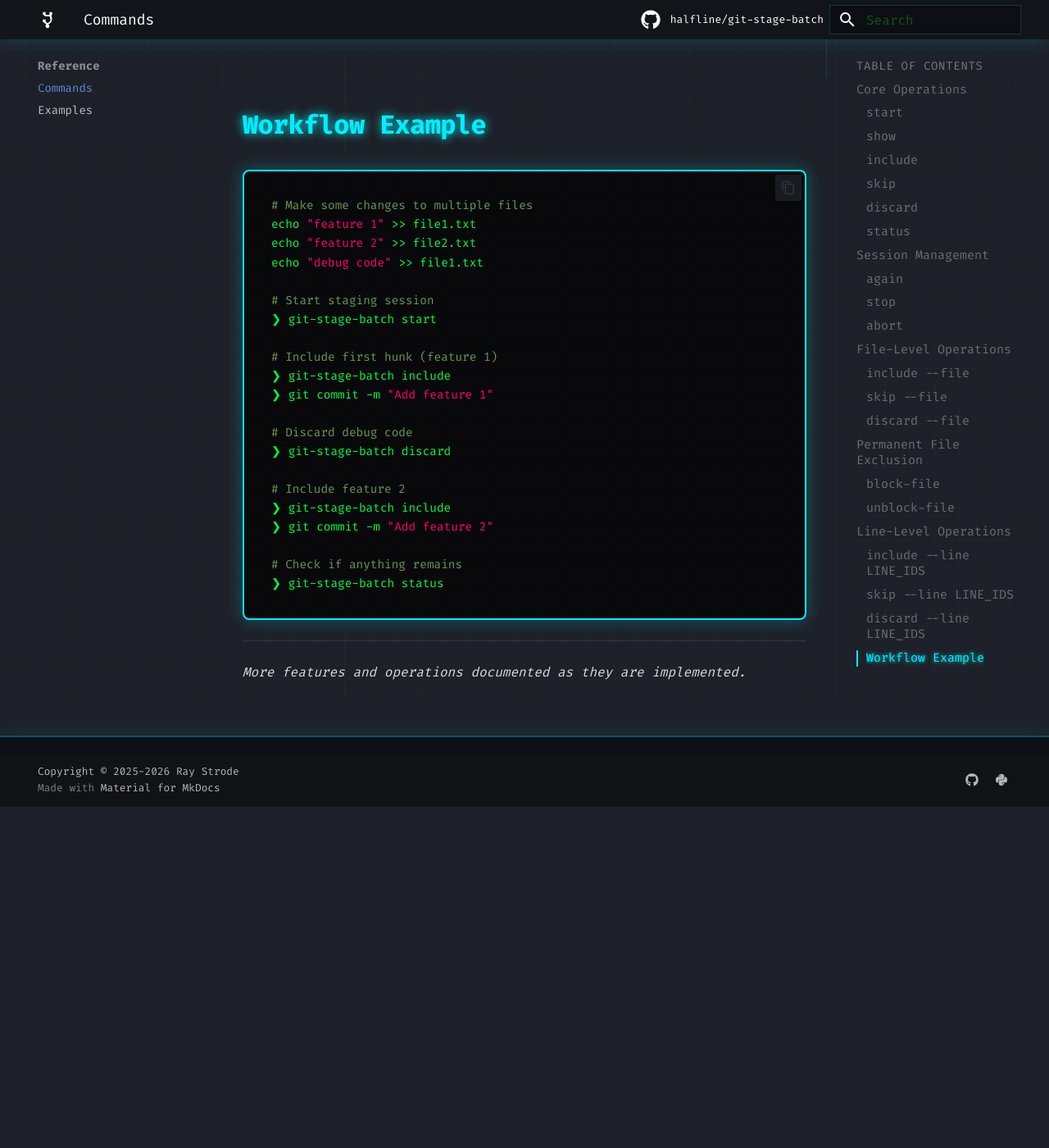
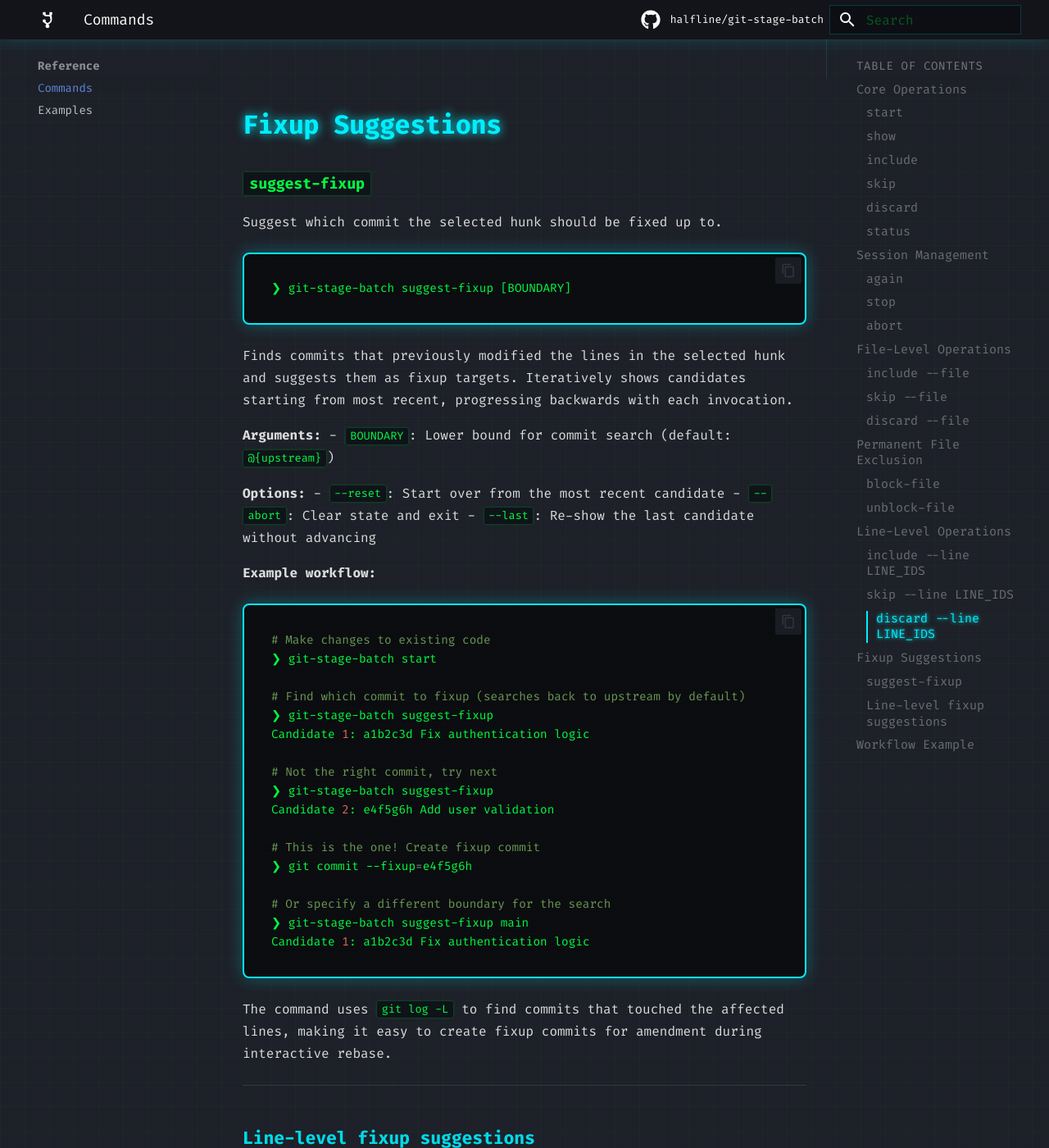
Before and after one commit to halfline/git-stage-batch, an MkDocs documentation site: the page built from docs/commands.md, in a window 1280 px wide and 1400 px high, scrolled down 9008 px. Shown: the whole window at 82% size. Built offline with MkDocs 1.6.1 and Material for MkDocs 9.7.7, drawn with Linux system fonts in a browser that asks for light colours; comment, search, counter and statistics services are not loaded; before the commit the page ends 9992 px from its top, so only the background shows below that; some of the changed text lies outside the part shown.

Commit message:
docs: Document suggest-fixup commands
The suggest-fixup feature is now implemented, enabling
automated discovery of fixup commit targets, but it lacks
documentation explaining how to use it.

Users working on incremental improvements or bug fixes cannot
easily discover which historical commits their changes should
be fixed up to. The suggest-fixup command solves that but
without documentation users won't know it exists or how to
leverage it for maintaining clean git history.

The commit addresses that by adding complete documentation
for suggest-fixup and suggest-fixup --line commands. The
reference explains the iterative candidate discovery
workflow, boundary specification, state management flags, and
provides a complete example showing how to find the right
commit and create a fixup. The line-level variant is
documented for targeting specific lines within mixed hunks.

````diff
--- a/docs/commands.md
+++ b/docs/commands.md
@@ -326,6 +326,69 @@
 
 ---
 
+## Fixup Suggestions
+
+### `suggest-fixup`
+
+Suggest which commit the selected hunk should be fixed up to.
+
+```
+❯ git-stage-batch suggest-fixup [BOUNDARY]
+```
+
+Finds commits that previously modified the lines in the selected hunk and suggests them as fixup targets. Iteratively shows candidates starting from most recent, progressing backwards with each invocation.
+
+**Arguments:**
+- `BOUNDARY`: Lower bound for commit search (default: `@{upstream}`)
+
+**Options:**
+- `--reset`: Start over from the most recent candidate
+- `--abort`: Clear state and exit
+- `--last`: Re-show the last candidate without advancing
+
+**Example workflow:**
+```bash
+# Make changes to existing code
+❯ git-stage-batch start
+
+# Find which commit to fixup (searches back to upstream by default)
+❯ git-stage-batch suggest-fixup
+Candidate 1: a1b2c3d Fix authentication logic
+
+# Not the right commit, try next
+❯ git-stage-batch suggest-fixup
+Candidate 2: e4f5g6h Add user validation
+
+# This is the one! Create fixup commit
+❯ git commit --fixup=e4f5g6h
+
+# Or specify a different boundary for the search
+❯ git-stage-batch suggest-fixup main
+Candidate 1: a1b2c3d Fix authentication logic
+```
+
+The command uses `git log -L` to find commits that touched the affected lines, making it easy to create fixup commits for amendment during interactive rebase.
+
+---
+
+### Line-level fixup suggestions
+
+Suggest fixup target for specific lines only.
+
+```
+❯ git-stage-batch suggest-fixup [BOUNDARY] --line LINE_IDS
+```
+
+**Example:**
+```
+❯ git-stage-batch suggest-fixup --line 1,3
+❯ git-stage-batch suggest-fixup main --line 1,3
+```
+
+Useful when a hunk contains changes to multiple unrelated areas. You can get separate fixup suggestions for different line ranges within the same hunk.
+
+---
+
 ## Workflow Example
 
 ```bash
````
Also changed, not shown: 1 other file.
